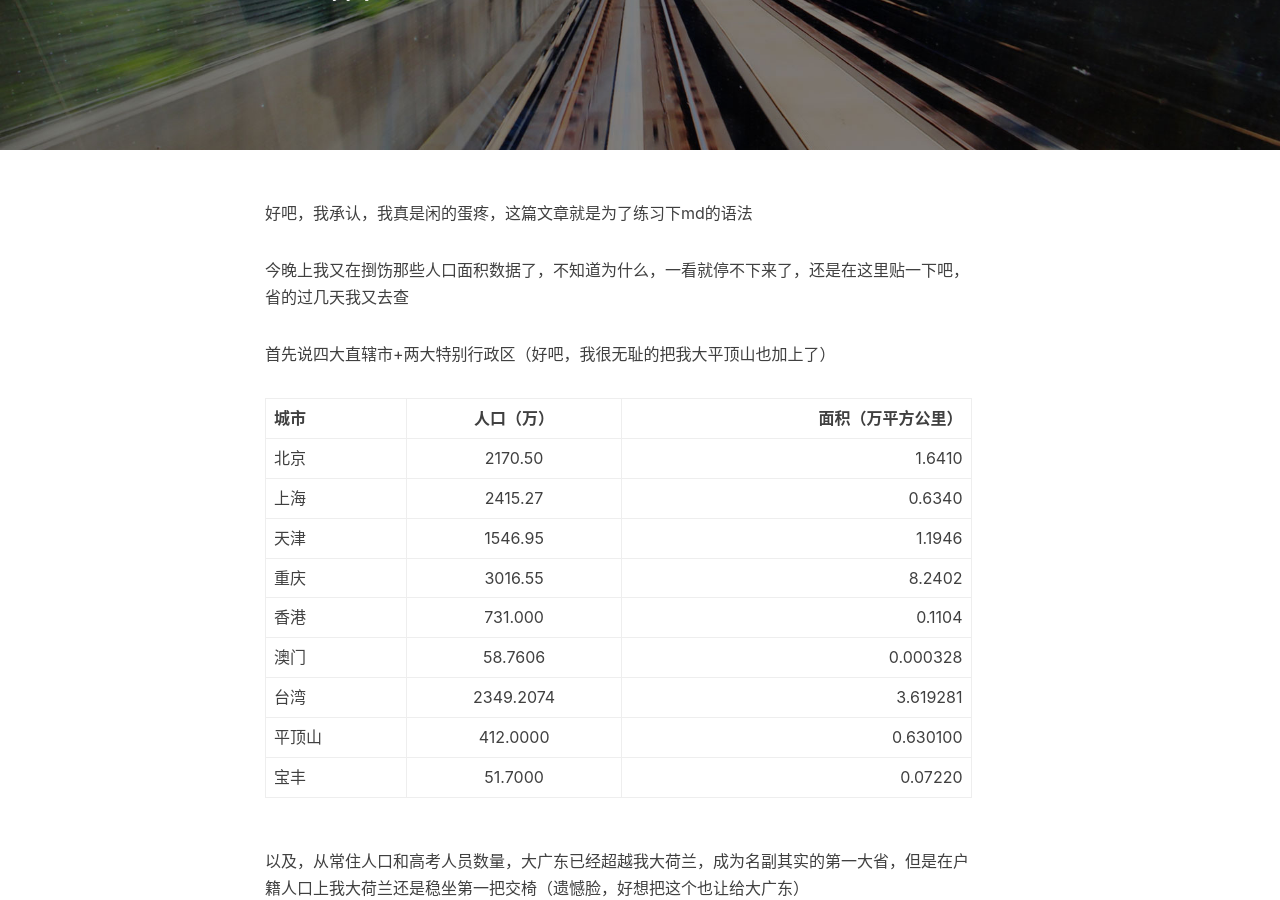
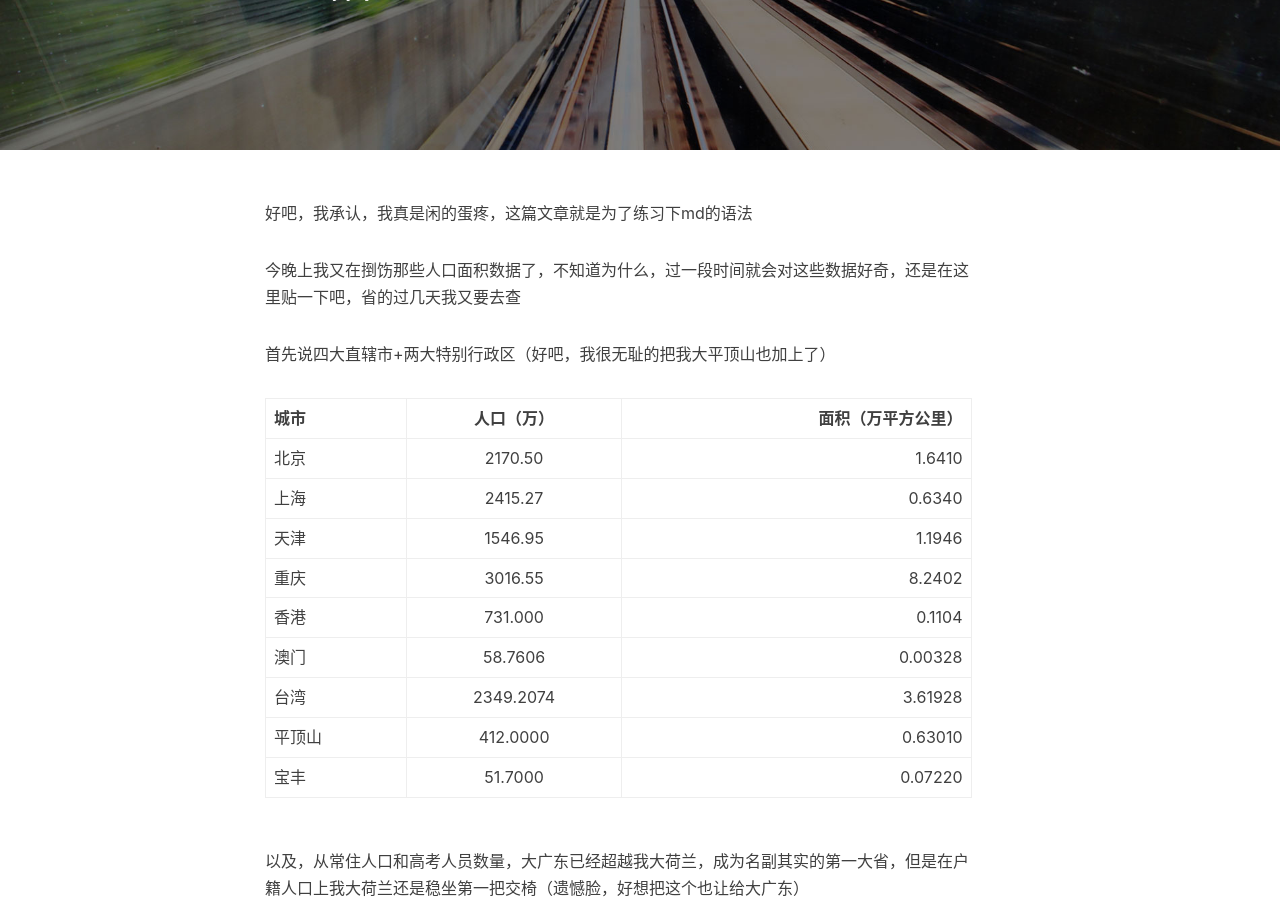
Before and after one commit to ybjie/blog, a Jekyll site: the page built from _posts/2016-12-01-Nonsense.markdown, in a window 1280 px wide and 900 px high, scrolled down 307 px. Built offline with Jekyll 4.4.1, drawn with Linux system fonts in a browser that asks for light colours; nearby versions of some CDN libraries; comment, search, counter and statistics services are not loaded; some of the changed lines change nothing that is shown.

Commit message:
nonsense

```diff
--- a/_posts/2016-12-01-Nonsense.markdown
+++ b/_posts/2016-12-01-Nonsense.markdown
@@ -10,20 +10,20 @@
 
 好吧，我承认，我真是闲的蛋疼，这篇文章就是为了练习下md的语法
 
-今晚上我又在捯饬那些人口面积数据了，不知道为什么，一看就停不下来了，还是在这里贴一下吧，省的过几天我又去查
+今晚上我又在捯饬那些人口面积数据了，不知道为什么，过一段时间就会对这些数据好奇，还是在这里贴一下吧，省的过几天我又要去查
 
 首先说四大直辖市+两大特别行政区（好吧，我很无耻的把我大平顶山也加上了）
 
 |     城市      |    人口（万） | 面积（万平方公里）|
-| --------- |:---------:| -------------:|
+| ------------- |:-------------:| -----------------:|
 |     北京      |     2170.50   |        1.6410     |
 |     上海      |     2415.27   |        0.6340     |
 |     天津      |     1546.95   |        1.1946     |
 |     重庆      |     3016.55   |    	 8.2402     |
 |     香港      |     731.000   |    	 0.1104     |
-|     澳门      |     58.7606   |    	 0.000328   |
-|     台湾      |     2349.2074 |    	 3.619281   |
-|     平顶山    |     412.0000  |    	     0.630100   |
+|     澳门      |     58.7606   |    	 0.00328    |
+|     台湾      |     2349.2074 |    	 3.61928    |
+|     平顶山    |     412.0000  |    	 0.63010    |
 |     宝丰      |     51.7000   |    	 0.07220    |
 
 
@@ -34,15 +34,15 @@
 好吧，下面是我经常闲的蛋疼去查询的
 
 |     学校      |  地区 |
-| ---- |:--:|
+| ------------- |:-----:|
 |     北大      |  北京 |
 |     清华      |  北京 |
 |     人大      |  北京 |
 |     央财      |  北京 |
-|     中国政法   |  北京 |
+|     中国政法  |  北京 |
 |     北航      |  北京 |
-|     中央音乐   |  北京 |
-|     中央戏剧   |  北京 |
+|     中央音乐  |  北京 |
+|     中央戏剧  |  北京 |
 |     北影      |  北京 |
 |     复旦      |  上海 |
 |     上交      |  上海 |
@@ -51,47 +51,45 @@
 |     上财      |  上海 |
 |     南开      |  天津 |
 |     天大      |  天津 |
-|     香港大学   |  香港 |
-|     香港中文   |  香港 |
-|     香港科技   |  香港 |
-|     澳门大学   |  澳门 |
-|     郑大      |  河南 |
+|     香港大学  |  香港 |
+|     香港中文  |  香港 |
+|     香港科技  |  香港 |
 
 好的，下面我们来补习下高中地理知识
 
-|     省      |        简称     |      省会     |    行政级别   |
-| ----------- |:--------------:|:------------:|------------:|
-|     北京      |        京     |      北京    |      直辖市  |
-|     上海      |        沪     |      上海    |      直辖市  |
-|     天津      |        津     |      天津    |      直辖市  |
-|     重庆      |        渝     |      重庆    |      直辖市  |
-|     香港      |        港     |      香港    |   特别行政区  |
-|     澳门      |        澳     |      澳门    |   特别行政区  |
-|     内蒙      |        蒙     |     呼和浩特  |      自治区  |
-|     新疆      |        新     |     乌鲁木齐  |      自治区  |
-|     宁夏      |        宁     |      银川    |      自治区  |
-|     广西      |        桂     |      南宁    |      自治区  |
-|     西藏      |        藏     |      拉萨    |      自治区  |
-|     黑龙江     |        黑     |      哈尔滨  |       省   |
-|     吉林      |        吉     |      长春   |        省   |
-|     辽宁      |        辽     |      沈阳   |        省   |
-|     河北      |        冀     |      石家庄  |        省   |
-|     河南      |        豫     |      郑州    |        省   |
-|     山东      |        鲁     |      济南    |        省   |
-|     山西      |        晋     |      太原    |        省   |
-|     陕西      |        陕     |      西安    |        省   |
-|     安徽      |        皖     |      合肥    |        省   |
-|     湖北      |        鄂     |      武汉    |        省   |
-|     湖南      |        湘     |      长沙    |        省   |
-|     江苏      |        苏     |      南京    |        省   |
-|     浙江      |        浙     |      杭州    |        省   |
-|     广东      |        粤     |      广州    |        省   |
-|     福建      |        闽     |      福州    |        省   |
-|     云南      |        云     |      昆明    |        省   |
-|     四川      |        川     |      成都    |        省   |
-|     江西      |        赣     |      南昌    |        省   |
-|     甘肃      |        甘     |      兰州    |        省   |
-|     青海      |        青     |      西宁    |        省   |
-|     贵州      |        贵     |      贵阳    |        省   |
-|     海南      |        琼     |      海口    |        省   |
-|     台湾      |        台     |      台北    |        省   |
+|       省      |      简称     |     省会     |   行政级别  |
+| ------------- |:-------------:|:------------:|------------:|
+|     北京      |        京     |      北京    |     直辖市  |
+|     上海      |        沪     |      上海    |     直辖市  |
+|     天津      |        津     |      天津    |     直辖市  |
+|     重庆      |        渝     |      重庆    |     直辖市  |
+|     香港      |        港     |      香港    |  特别行政区 |
+|     澳门      |        澳     |      澳门    |  特别行政区 |
+|     内蒙      |        蒙     |    呼和浩特  |     自治区  |
+|     新疆      |        新     |    乌鲁木齐  |     自治区  |
+|     宁夏      |        宁     |      银川    |     自治区  |
+|     广西      |        桂     |      南宁    |     自治区  |
+|     西藏      |        藏     |      拉萨    |     自治区  |
+|     黑龙江    |        黑     |     哈尔滨   |       省    |
+|     吉林      |        吉     |      长春    |       省    |
+|     辽宁      |        辽     |      沈阳    |       省    |
+|     河北      |        冀     |     石家庄   |       省    |
+|     河南      |        豫     |      郑州    |       省    |
+|     山东      |        鲁     |      济南    |       省    |
+|     山西      |        晋     |      太原    |       省    |
+|     陕西      |        陕     |      西安    |       省    |
+|     安徽      |        皖     |      合肥    |       省    |
+|     湖北      |        鄂     |      武汉    |       省    |
+|     湖南      |        湘     |      长沙    |       省    |
+|     江苏      |        苏     |      南京    |       省    |
+|     浙江      |        浙     |      杭州    |       省    |
+|     广东      |        粤     |      广州    |       省    |
+|     福建      |        闽     |      福州    |       省    |
+|     云南      |        云     |      昆明    |       省    |
+|     四川      |        川     |      成都    |       省    |
+|     江西      |        赣     |      南昌    |       省    |
+|     甘肃      |        甘     |      兰州    |       省    |
+|     青海      |        青     |      西宁    |       省    |
+|     贵州      |        贵     |      贵阳    |       省    |
+|     海南      |        琼     |      海口    |       省    |
+|     台湾      |        台     |      台北    |       省    |
```
